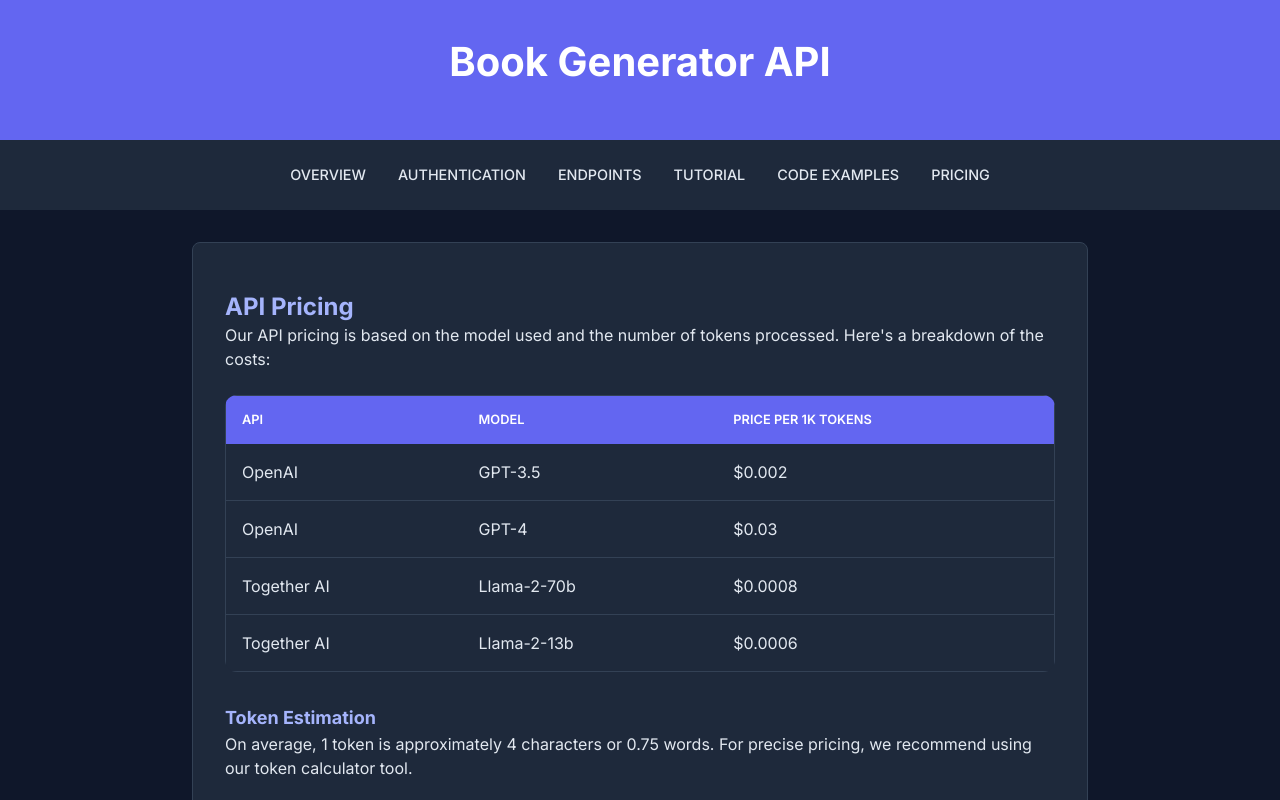
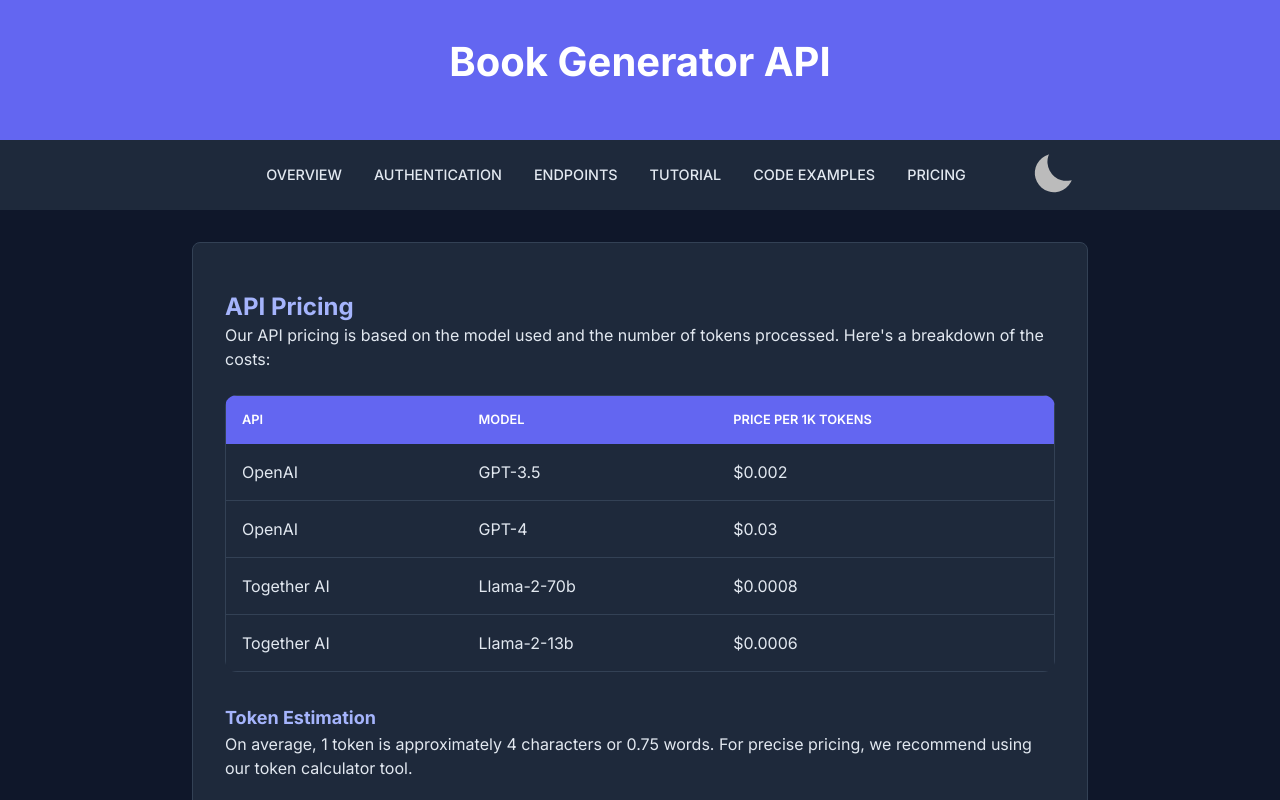
Before and after one commit to Talha-ai/BookAI, a React (Vite) app: page / in a window 1280 px wide. Shown: the top 800 px of the page. Built offline with nearby package versions, Linux system fonts and the light colour scheme.

Commit message:
dark mode toggle implemented

```diff
--- a/src/components/Navbar.jsx
+++ b/src/components/Navbar.jsx
@@ -6,7 +6,10 @@
   const toggleMenu = () => setIsOpen(!isOpen);
 
   return (
-    <nav className="sticky top-0 bg-[#1E293B] z-50">
+    <nav
+      className={`sticky top-0 bg-[#1E293B] z-50 flex justify-between items-start sm:justify-center`}
+    >
+      <div>
         {/* Hamburger Icon */}
         <div className="block sm:hidden px-4 py-3">
           <button
@@ -65,6 +68,42 @@
             </a>
           </li>
         </ul>
+      </div>
+      <label
+        for="themeToggle"
+        class="themeToggle st-sunMoonThemeToggleBtn"
+        type="checkbox"
+      >
+        <input type="checkbox" id="themeToggle" class="themeToggleInput" />
+        <svg
+          width="18"
+          height="18"
+          viewBox="0 0 20 20"
+          fill="currentColor"
+          stroke="none"
+          className="relative top-0 -ml-3 md:ml-12 lg:top-1.5"
+        >
+          <mask id="moon-mask">
+            <rect x="0" y="0" width="20" height="20" fill="white"></rect>
+            <circle cx="11" cy="3" r="8" fill="black"></circle>
+          </mask>
+          <circle
+            class="sunMoon"
+            cx="10"
+            cy="10"
+            r="8"
+            mask="url(#moon-mask)"
+          ></circle>
+          <g>
+            <circle class="sunRay sunRay1" cx="18" cy="10" r="1.5"></circle>
+            <circle class="sunRay sunRay2" cx="14" cy="16.928" r="1.5"></circle>
+            <circle class="sunRay sunRay3" cx="6" cy="16.928" r="1.5"></circle>
+            <circle class="sunRay sunRay4" cx="2" cy="10" r="1.5"></circle>
+            <circle class="sunRay sunRay5" cx="6" cy="3.1718" r="1.5"></circle>
+            <circle class="sunRay sunRay6" cx="14" cy="3.1718" r="1.5"></circle>
+          </g>
+        </svg>
+      </label>
     </nav>
   );
 };
--- a/src/css/index.css
+++ b/src/css/index.css
@@ -5,3 +5,82 @@
 html{
   scroll-behavior: smooth;
 }
+
+.themeToggle {
+  color: #bbb;
+  width: 3em;
+}
+
+.st-sunMoonThemeToggleBtn {
+  position: relative;
+  cursor: pointer;
+}
+
+.st-sunMoonThemeToggleBtn .themeToggleInput {
+  opacity: 0;
+  width: 100%;
+  aspect-ratio: 1;
+}
+
+.st-sunMoonThemeToggleBtn svg {
+  position: absolute;
+  left: 0;
+  width: 100%;
+  height: 100%;
+  transition: transform 0.4s ease;
+  transform: rotate(40deg);
+}
+
+.st-sunMoonThemeToggleBtn svg .sunMoon {
+  transform-origin: center center;
+  transition: inherit;
+  transform: scale(1);
+}
+
+.st-sunMoonThemeToggleBtn svg .sunRay {
+  transform-origin: center center;
+  transform: scale(0);
+}
+
+.st-sunMoonThemeToggleBtn svg mask > circle {
+  transition: transform 0.64s cubic-bezier(0.41, 0.64, 0.32, 1.575);
+  transform: translate(0px, 0px);
+}
+
+.st-sunMoonThemeToggleBtn svg .sunRay2 {
+  animation-delay: 0.05s !important;
+}
+.st-sunMoonThemeToggleBtn svg .sunRay3 {
+  animation-delay: 0.1s !important;
+}
+.st-sunMoonThemeToggleBtn svg .sunRay4 {
+  animation-delay: 0.17s !important;
+}
+.st-sunMoonThemeToggleBtn svg .sunRay5 {
+  animation-delay: 0.25s !important;
+}
+.st-sunMoonThemeToggleBtn svg .sunRay5 {
+  animation-delay: 0.29s !important;
+}
+
+.st-sunMoonThemeToggleBtn .themeToggleInput:checked + svg {
+  transform: rotate(90deg);
+}
+.st-sunMoonThemeToggleBtn .themeToggleInput:checked + svg mask > circle {
+  transform: translate(16px, -3px);
+}
+.st-sunMoonThemeToggleBtn .themeToggleInput:checked + svg .sunMoon {
+  transform: scale(0.55);
+}
+.st-sunMoonThemeToggleBtn .themeToggleInput:checked + svg .sunRay {
+  animation: showRay1832 0.4s ease 0s 1 forwards;
+}
+
+@keyframes showRay1832 {
+  0% {
+    transform: scale(0);
+  }
+  100% {
+    transform: scale(1);
+  }
+}
```
Lines whose indentation alone changed are shown as unchanged.
